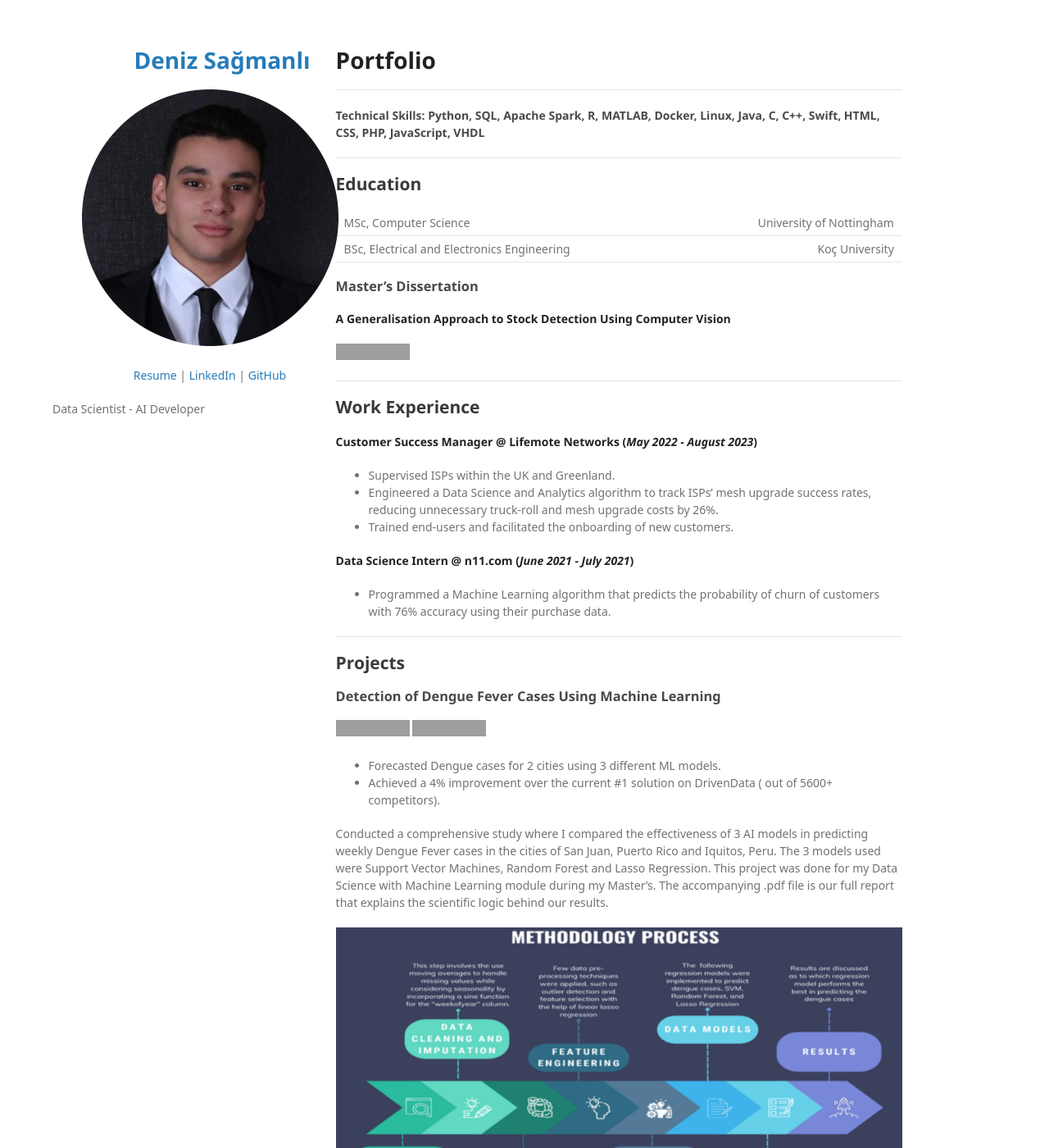
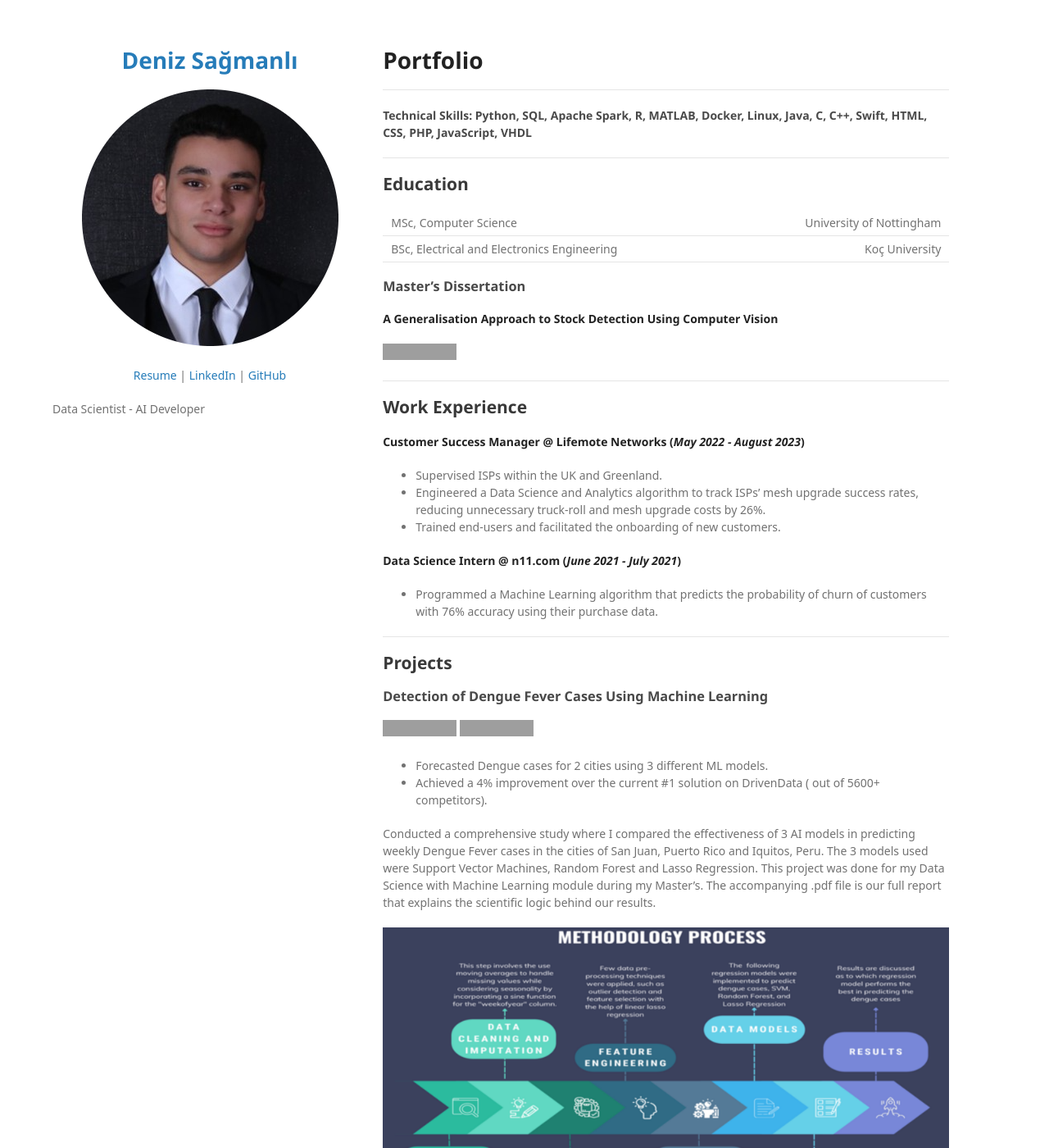
Before and after one commit to dsagmanli/dsagmanli.github.io, a Jekyll site: the page built from README.md, in a window 1280 px wide and 1400 px high. Shown: the whole window at 82% size. Built offline with Jekyll 4.4.1, drawn with Linux system fonts in a browser that asks for light colours; some web fonts are replaced; our own code applies the rules of GitHub Pages for plain Markdown files; grey boxes are pictures that could not be loaded.

Commit message:
Update jekyll-theme-minimal.scss

```diff
--- a/_sass/jekyll-theme-minimal.scss
+++ b/_sass/jekyll-theme-minimal.scss
@@ -108,12 +108,8 @@ header {
   width: 30%;
   float: left;
   position: fixed;
+  text-align: left;
   -webkit-font-smoothing: subpixel-antialiased;
-}
-
-/* Align the "Data Scientist - AI Developer" text */
-header p:last-child { /* Or use a specific class here, like header .role */
-  margin-left: 30px; /* Adjust as needed */
 }
 
 ul.downloads {
@@ -178,7 +174,7 @@ strong {
 
 section {
   width: 60%; /* Set main content to 60% of the viewport */
-  margin-left: 30%; /* Move it to the right of the sidebar */
+  margin-left: 35%; /* Move it to the right of the sidebar */
   padding-bottom: 50px;
 }
 
```
